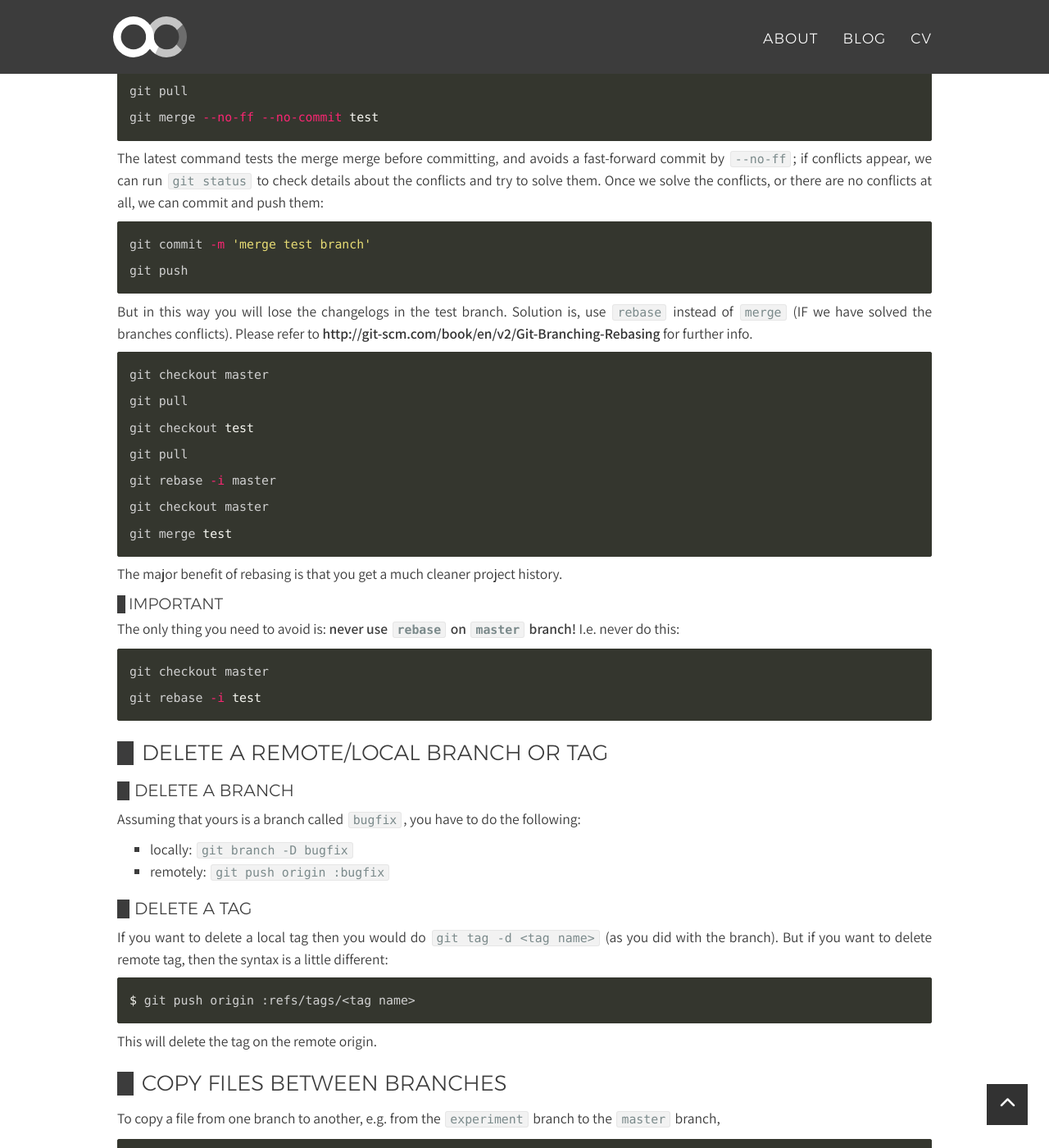
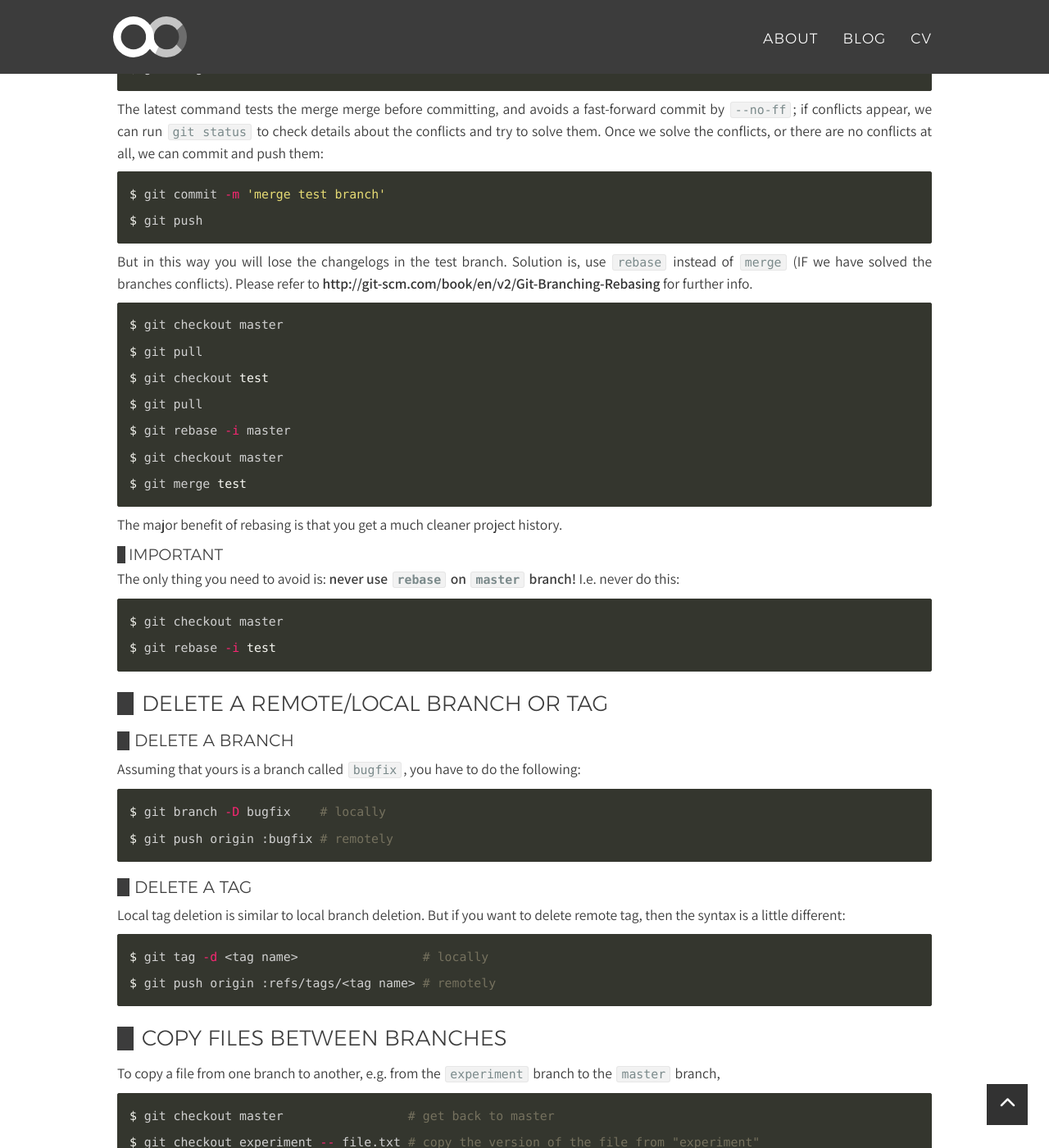
Before and after one commit to alecive/alecive.github.io, a Jekyll site: the page built from _posts/blog/2017-05-01-GitHubTricks.md, in a window 1280 px wide and 1400 px high, scrolled down 2957 px. Shown: the whole window at 82% size. Built offline with Jekyll 4.4.1, drawn with Linux system fonts in a browser that asks for light colours; nearby versions of some CDN libraries; some web fonts are replaced; some of the changed text lies outside the part shown.

Commit message:
Updated gh tricks

```diff
--- a/_posts/blog/2017-05-01-GitHubTricks.md
+++ b/_posts/blog/2017-05-01-GitHubTricks.md
@@ -23,16 +23,11 @@
 
 ### Create a new branch from scratch and push it to the remote repo
 
-Before creating a new branch pull the changes from upstream, since your master needs to be up to date. Create the branch on your local machine and switch in this branch :
+Before creating a new branch pull the changes from upstream, since your master needs to be up to date. Then :
 
 ~~~bash
-git checkout -b [name_of_your_new_branch]
-~~~
-
-Push the branch on github :
-
-~~~bash
-git push origin [name_of_your_new_branch]
+$ git checkout -b [name_of_your_new_branch] # Create the branch on your local machine and switch in this branch
+$ git push origin [name_of_your_new_branch] # Push the branch on github
 ~~~
 
 When you want to commit something in your branch, be sure to be in your branch. You can see all branches created by using `git branch`.
@@ -64,10 +59,10 @@
 This is one very practice question, but all before answers are not practical.
 
 ~~~bash
-git checkout master
-git pull origin master
-git merge test
-git push origin master
+$ git checkout master
+$ git pull origin master
+$ git merge test
+$ git push origin master
 ~~~
 
 Two issues arise:
@@ -78,31 +73,31 @@
 ### Safely
 
 ~~~bash
-git checkout test
-git pull
-git checkout master
-git pull
-git merge --no-ff --no-commit test
+$ git checkout test
+$ git pull
+$ git checkout master
+$ git pull
+$ git merge --no-ff --no-commit test
 ~~~
 
 The latest command tests the merge merge before committing, and avoids a fast-forward commit by `--no-ff`; if conflicts appear, we can run `git status` to check details about the conflicts and try to solve them.
 Once we solve the conflicts, or there are no conflicts at all, we can commit and push them:
 
 ~~~bash
-git commit -m 'merge test branch'
-git push
+$ git commit -m 'merge test branch'
+$ git push
 ~~~
 
 But in this way you will lose the changelogs in the test branch. Solution is, use `rebase` instead of `merge` (IF we have solved the branches conflicts). Please refer to [http://git-scm.com/book/en/v2/Git-Branching-Rebasing](http://git-scm.com/book/en/v2/Git-Branching-Rebasing) for further info.
 
 ~~~bash
-git checkout master
-git pull
-git checkout test
-git pull
-git rebase -i master
-git checkout master
-git merge test
+$ git checkout master
+$ git pull
+$ git checkout test
+$ git pull
+$ git rebase -i master
+$ git checkout master
+$ git merge test
 ~~~
 
 The major benefit of rebasing is that you get a much cleaner project history.
@@ -112,8 +107,8 @@
 The only thing you need to avoid is: **never use `rebase` on `master` branch!** I.e. never do this:
 
 ~~~bash
-git checkout master
-git rebase -i test
+$ git checkout master
+$ git rebase -i test
 ~~~
 
 ## Delete a remote/local branch or tag
@@ -121,26 +116,27 @@
 ### Delete a branch
 Assuming that yours is a branch called `bugfix`, you have to do the following:
 
- * locally: `git branch -D bugfix`
- * remotely: `git push origin :bugfix`
+~~~bash
+$ git branch -D bugfix    # locally
+$ git push origin :bugfix # remotely
+~~~
 
 ### Delete a tag
 
-If you want to delete a local tag then you would do `git tag -d <tag name>` (as you did with the branch). But if you want to delete remote tag, then the syntax is a little different:
+Local tag deletion is similar to local branch deletion. But if you want to delete remote tag, then the syntax is a little different:
 
 ~~~bash
-$ git push origin :refs/tags/<tag name>
+$ git tag -d <tag name>                 # locally
+$ git push origin :refs/tags/<tag name> # remotely
 ~~~
-
-This will delete the tag on the remote origin.
 
 ## Copy files between branches
 
 To copy a file from one branch to another, e.g. from the `experiment` branch to the `master` branch,
 
 ~~~bash
-git checkout master                 # get back to master
-git checkout experiment -- file.txt # copy the version of the file from "experiment"
+$ git checkout master                 # get back to master
+$ git checkout experiment -- file.txt # copy the version of the file from "experiment"
 ~~~
 
 # Remote URLs
@@ -332,13 +328,13 @@
 Start it with the last commit you want to retain as-is:
 
 ~~~bash
-git rebase -i <after-this-commit>
+$ git rebase -i <after-this-commit>
 ~~~
 
 For example, let's assume that you want to reorder the last 5 commits, such that what was HEAD~4 becomes the new HEAD. To achieve that, you would call `git rebase` like this:
 
 ~~~bash
-git rebase -i HEAD~5
+$ git rebase -i HEAD~5
 ~~~
 
 An editor will be fired up with all the commits in your current branch (ignoring merge commits), which come after the given commit. You can reorder the commits in this list to your heart’s content, and you can remove them. The list looks more or less like this:
@@ -387,7 +383,7 @@
 In order to temporarily go back to a previous commit, fool around, then come back to the master, all you have to do is check out the desired commit:
 
 ~~~bash
-git checkout 0d1d7fc32
+$ git checkout 0d1d7fc32
 ~~~
 
 This will detach your HEAD, that is, leave you with no branch checked out.
@@ -397,7 +393,7 @@
 In order to make commits from that commit, a new branch is needed:
 
 ~~~bash
-git checkout -b old-state 0d1d7fc32
+$ git checkout -b old-state 0d1d7fc32
 ~~~
 
 ## Hard delete commits
@@ -409,7 +405,7 @@
 If those commits have not been published yet, simply reset:
 
 ~~~bash
-git reset --hard 0d1d7fc32
+$ git reset --hard 0d1d7fc32
 ~~~
 
 This will destroy any local modifications. *Don't do it if you have uncommitted work you want to keep.*
@@ -417,9 +413,9 @@
 Alternatively, if there's work to keep:
 
 ~~~bash
-git stash
-git reset --hard 0d1d7fc32
-git stash pop
+$ git stash
+$ git reset --hard 0d1d7fc32
+$ git stash pop
 ~~~
 
 This saves the modifications, then reapplies that patch after resetting. You could get merge conflicts, if you've modified things which were changed since the commit you reset to. If you mess up, you've already thrown away your local changes, but you can at least get back to where you were before by resetting again.
@@ -431,31 +427,31 @@
 This will create three separate revert commits:
 
 ~~~bash
-git revert a867b4af 25eee4ca 0766c053
+$ git revert a867b4af 25eee4ca 0766c053
 ~~~
 
 It also takes ranges. This will revert the last two commits:
 
 ~~~bash
-git revert HEAD~2..HEAD
+$ git revert HEAD~2..HEAD
 ~~~
 
 Reverting a merge commit
 
 ~~~bash
-git revert -m 1 <merge_commit_sha>
+$ git revert -m 1 <merge_commit_sha>
 ~~~
 
 To get just one, you could use `rebase -i` to squash them afterwards. Or, you could do it manually (be sure to do this at top level of the repo) get your index and work tree into the desired state, without changing HEAD:
 
 ~~~bash
-git checkout 0d1d7fc32 .
+$ git checkout 0d1d7fc32 .
 ~~~
 
 Then commit. Be sure and write a good message describing what you just did!
 
 ~~~bash
-git commit
+$ git commit
 ~~~
 
 The [`git-revert` manpage](http://schacon.github.io/git/git-revert.html) actually covers a lot of this in its description. Another useful link is this [git-scm.com blog post](http://git-scm.com/blog/2010/03/02/undoing-merges.html) discussing `git-revert`.
@@ -508,7 +504,7 @@
 ### Creating annotated tags for past commits
 
 ~~~bash
-git tag -a v1.2 9fceb02 -m "Message here"
+$ git tag -a v1.2 9fceb02 -m "Message here"
 ~~~
 
 Where `9fceb02` is the beginning part of the commit id. You can then push them up using
@@ -518,13 +514,13 @@
 By default, the `git push` command doesn't transfer tags to remote servers. You will have to explicitly push tags to a shared server after you have created them. This process is just like sharing remote branches - you can run `git push origin [tagname]`:
 
 ~~~bash
-git push origin v1.5
+$ git push origin v1.5
 ~~~
 
 If you have a lot of tags that you want to push up at once, you can also use the `--tags` option to the `git push` command. This will transfer all of your tags to the remote server that are not already there.
 
 ~~~bash
-git push --tags origin master
+$ git push --tags origin master
 ~~~
 
 Now, when someone else clones or pulls from your repository, they will get all your tags as well. Here is [a good chapter on tagging](http://git-scm.com/book/en/v2/Git-Basics-Tagging).
@@ -588,7 +584,7 @@
 In most projects/repositories, there are some files whose default version is important to track, but that change very often and whose change is machine dependent (e.g. configuration files) or is a consequence of automatic change while building the code. Usually, you don't want to un-track them, you just don't want them to appear as modified and you don't want them to be staged when you `git add`. The command is the following:
 
 ~~~bash
-git update-index --assume-unchanged [<file> ...]
+$ git update-index --assume-unchanged [<file> ...]
 ~~~
 
 Git will fail (gracefully) in case it needs to modify this file in the index e.g. when merging in a commit; thus, in case the assumed-untracked file is changed upstream, you will need to handle the situation manually.
@@ -596,7 +592,7 @@
 Importantly, in order to undo the previous command and start tracking again, use:
 
 ~~~bash
-git update-index --no-assume-unchanged [<file> ...]
+$ git update-index --no-assume-unchanged [<file> ...]
 ~~~
 
 ## What if I forgot what files were untracked?
@@ -606,7 +602,7 @@
 To print just the files that are unchanged use:
 
 ~~~bash
-git ls-files -v | grep '^[[:lower:]]'
+$ git ls-files -v | grep '^[[:lower:]]'
 ~~~
 
 To embrace your lazy programmer, turn this into a git alias. Edit your `.gitconfig` file to add this snippet:
```
Also changed, not shown: other parts of _posts/blog/2017-05-01-GitHubTricks.md (+1 -1 lines).
